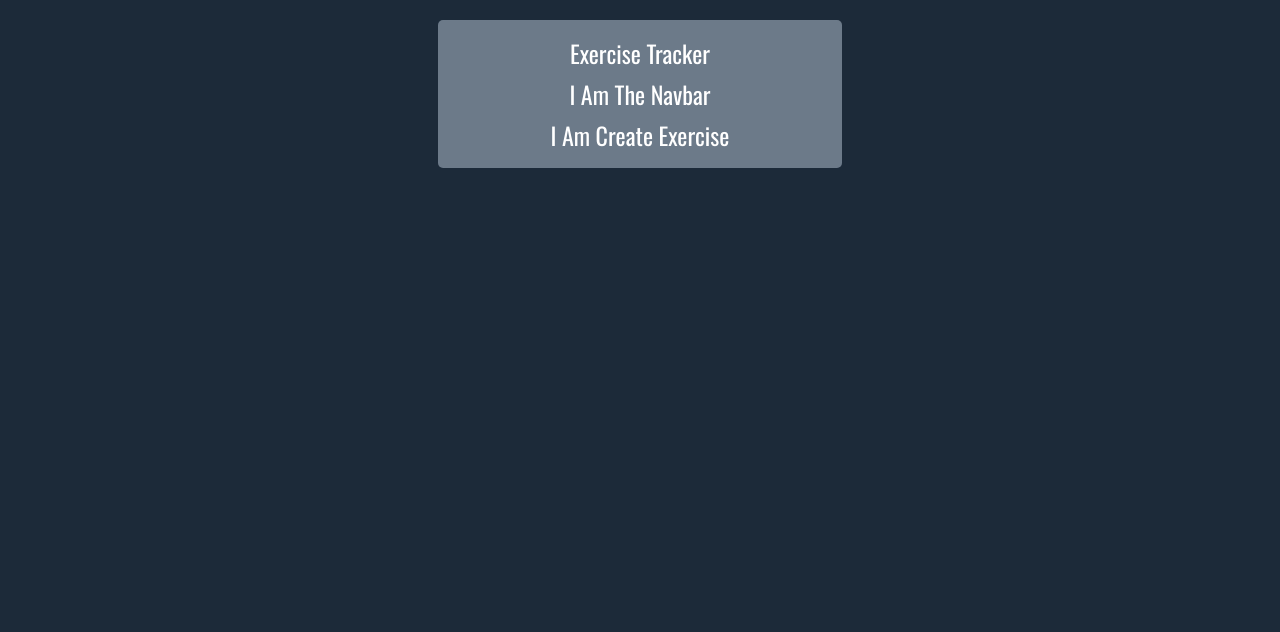
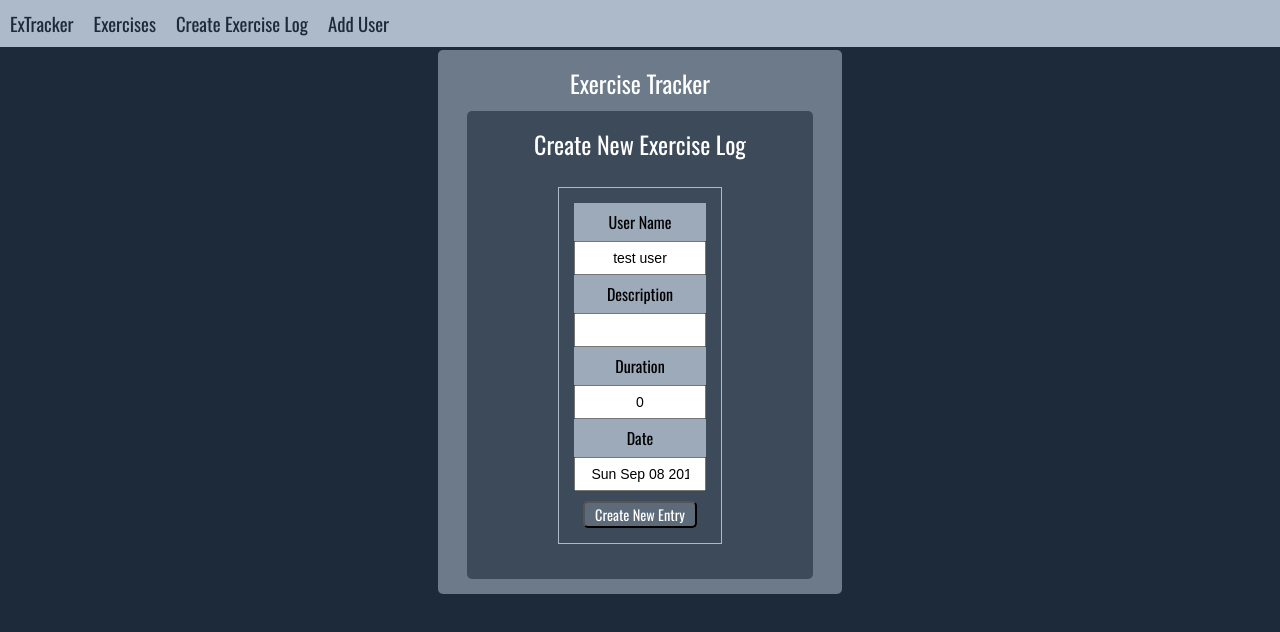
Before and after one commit to giacomo9999/Exercise-Tracker-190907, a React (Create React App) app in the folder client/: page /create in a window 1280 px wide. Shown: the top 632 px of the page. Built offline with nearby package versions, Linux system fonts and the light colour scheme.

Commit message:
Built create-exercise component.

```diff
--- a/client/src/App.css
+++ b/client/src/App.css
@@ -24,6 +24,14 @@ Cool Grey 11: #C5D3E2
   padding: 0;
   margin: 0;
   text-align: center;
+}
+
+/* Main content */
+.main {
+  padding: 100px;
+  margin-top: 30px;
+  /* height: 400px;  */
+  /* Used in this example to enable scrolling */
 }
 
 body {
@@ -72,6 +80,37 @@ h4 {
   background-color: #3c4a59;
   padding: 10px;
   border-radius: 5px;
+}
+
+/* Main content */
+.main {
+  margin-top: 50px;
+}
+
+/* Navbar */
+
+.navbar {
+  overflow: hidden;
+  background-color: #acbac9;
+  position: fixed; /* Set the navbar to fixed position */
+  top: 0; /* Position the navbar at the top of the page */
+  width: 100%; /* Full width */
+}
+
+/* Links inside the navbar */
+.navbar a h3 {
+  float: left;
+  display: block;
+  color: #1c2a39;
+  text-align: center;
+  padding: 5px;
+  text-decoration: none;
+}
+
+/* Change background on mouse-over */
+.navbar a:hover {
+  background: #ddd;
+  color: black;
 }
 
 /* Lists: */
@@ -125,8 +164,6 @@ td {
 /* tr:nth-child(even) {
   background-color:  #C5D3E2;
 }  */
-
-
 
 /* Button (General Use) */
 
--- a/client/src/App.js
+++ b/client/src/App.js
@@ -10,9 +10,10 @@ import "./App.css";
 function App() {
   return (
     <Router>
-      <div className="container-outer">
+      <Navbar />
+      <div className="container-outer main">
         <h2>Exercise Tracker</h2>
-        <Navbar />
+
         <Route path="/" exact component={ExercisesList} />
         <Route path="/edit/:id" component={EditExercise} />
         <Route path="/create" component={CreateExercise} />
--- a/client/src/components/create-exercise.component.js
+++ b/client/src/components/create-exercise.component.js
@@ -1,8 +1,89 @@
 import React, { Component } from "react";
 
 class CreateExercise extends Component {
+  state = {
+    username: "",
+    description: "",
+    duration: 0,
+    date: new Date(),
+    users: []
+  };
+
+  componentDidMount() {
+    this.setState({ users: ["test user"], username: "test user" });
+  }
+
+  onChangeUserName = e => {
+    this.setState({ username: e.target.value });
+    // console.log(this.state);
+  };
+
+  onChangeDescription = e => {
+    this.setState({ description: e.target.value });
+  };
+
+  onChangeDuration = e => {
+    this.setState({ duration: e.target.value });
+  };
+
+  onChangeDate = e => {
+    this.setState({ date: "date" });
+  };
+
+  onSubmit = e => {
+    e.preventDefault();
+    const exercise = {
+      username: this.state.username,
+      description: this.state.description,
+      duration: this.state.duration,
+      date: this.state.date
+    };
+    console.log(exercise);
+    window.location = "/";
+  };
+
   render() {
-    return <h2>I Am Create Exercise</h2>;
+    return (
+      <div className="container-inner">
+        <h2>Create New Exercise Log</h2>
+        <form className="h-form" onSubmit={this.onSubmit}>
+          <label className="h-label">User Name</label>
+          <input
+            className="h-input"
+            type="text"
+            name="username"
+            value={this.state.username}
+            onChange={this.onChangeUserName}
+          />
+          <label className="h-label">Description</label>
+          <input
+            className="h-input"
+            type="text"
+            name="description"
+            value={this.state.description}
+            onChange={this.onChangeDescription}
+          />
+          <label className="h-label">Duration</label>
+          <input
+            className="h-input"
+            type="text"
+            name="duration"
+            value={this.state.duration}
+            onChange={this.onChangeDuration}
+          />
+          <label className="h-label">Date</label>
+          <input
+            className="h-input"
+            type="text"
+            name="date"
+            value={this.state.date}
+            onChange={this.onChangeDate}
+          />
+          <div className="spacer10" />
+          <button type="submit">Create New Entry</button>
+        </form>
+      </div>
+    );
   }
 }
 
--- a/client/src/components/navbar.component.js
+++ b/client/src/components/navbar.component.js
@@ -1,8 +1,24 @@
 import React, { Component } from "react";
+import { Link } from "react-router-dom";
 
 class Navbar extends Component {
   render() {
-    return <h2>I Am The Navbar</h2>;
+    return (
+      <div className="navbar">
+        <Link to="/">
+          <h3>ExTracker</h3>
+        </Link>
+        <Link to="/">
+          <h3>Exercises</h3>
+        </Link>
+        <Link to="/create">
+          <h3>Create Exercise Log</h3>
+        </Link>
+        <Link to="/user">
+          <h3>Add User</h3>
+        </Link>
+      </div>
+    );
   }
 }
 
```
